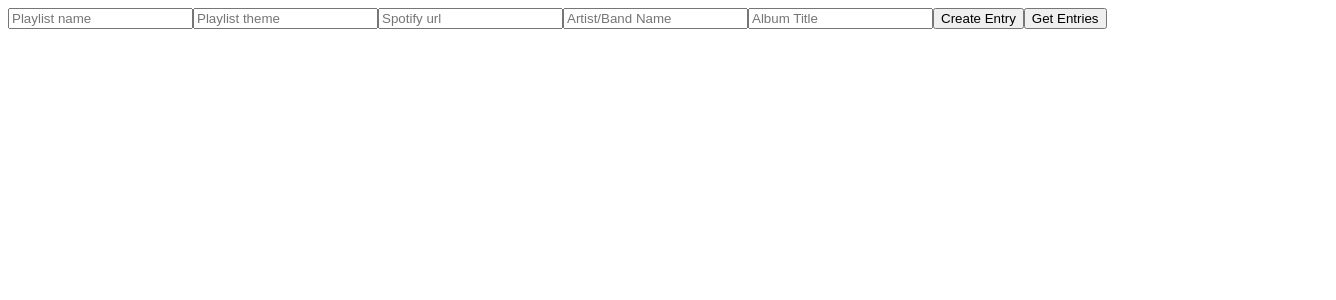
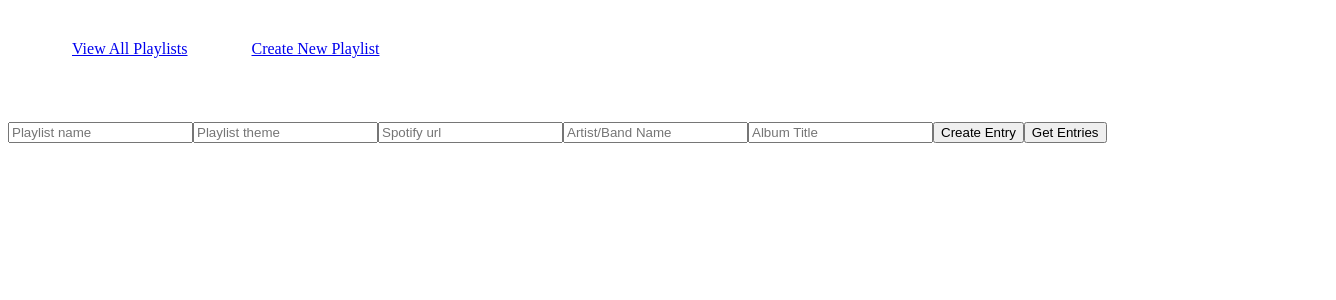
Before and after one commit to jmphilips/playlists, a Next.js app: page / in a window 1280 px wide. Shown: the top 300 px of the page, 1336 px wide, since content can reach past the window. Built offline with nearby package versions, Linux system fonts and the light colour scheme.

Commit message:
Created the base for the Navbar.

```diff
--- /dev/null
+++ b/components/Nav.js
@@ -0,0 +1,20 @@
+import Link from 'next/link'
+import styled from 'styled-components'
+import NavLink from './NavLink'
+
+
+const Nav = ({className}) => (
+    <div className={className}>
+        <NavLink destination="/playlists" text="View All Playlists" />
+        <NavLink destination="/" text="Create New Playlist" />
+    </div>
+)
+
+const StyledNav = styled(Nav)`
+    width: 100%;
+    top: 0;
+    margin-bottom: 2rem;
+    padding: 2rem;
+`
+
+export default StyledNav
--- /dev/null
+++ b/components/NavLink.js
@@ -0,0 +1,18 @@
+import styled from 'styled-components'
+import Link from 'next/link'
+
+const NavLink = ({ className, destination, text }) => (
+  <div className={className}>
+    <Link href={destination}>
+      <a>{text}</a>
+    </Link>
+  </div>
+)
+
+const StyledNavLink = styled(NavLink)`
+  margin: 1rem;
+  padding: 1rem;
+  display: inline;
+`
+
+export default StyledNavLink
--- a/components/Playlist.js
+++ b/components/Playlist.js
@@ -4,7 +4,6 @@ const Playlist = ({ name, theme, id, className }) => (
   <div key={id} className={className}>
     <h2>{name}</h2>
     <p>{theme}</p>
-    <p>{id}</p>
   </div>
 )
 
@@ -12,6 +11,8 @@ const StyledPlaylist = styled(Playlist)`
   width: 20rem;
   height: 20rem;
   border: 2px solid black;
+  padding: 2rem;
+  margin: 2rem;
 `
 
 export default StyledPlaylist
--- a/pages/index.js
+++ b/pages/index.js
@@ -1,5 +1,6 @@
 import React, { Component } from 'react'
 import Playlist from '../components/Playlist'
+import Nav from '../components/Nav'
 
 class Index extends Component {
   constructor(props) {
@@ -45,6 +46,7 @@ class Index extends Component {
   render() {
     return (
       <div>
+        <Nav />
         <input
           type="text"
           placeholder="Playlist name"
```
